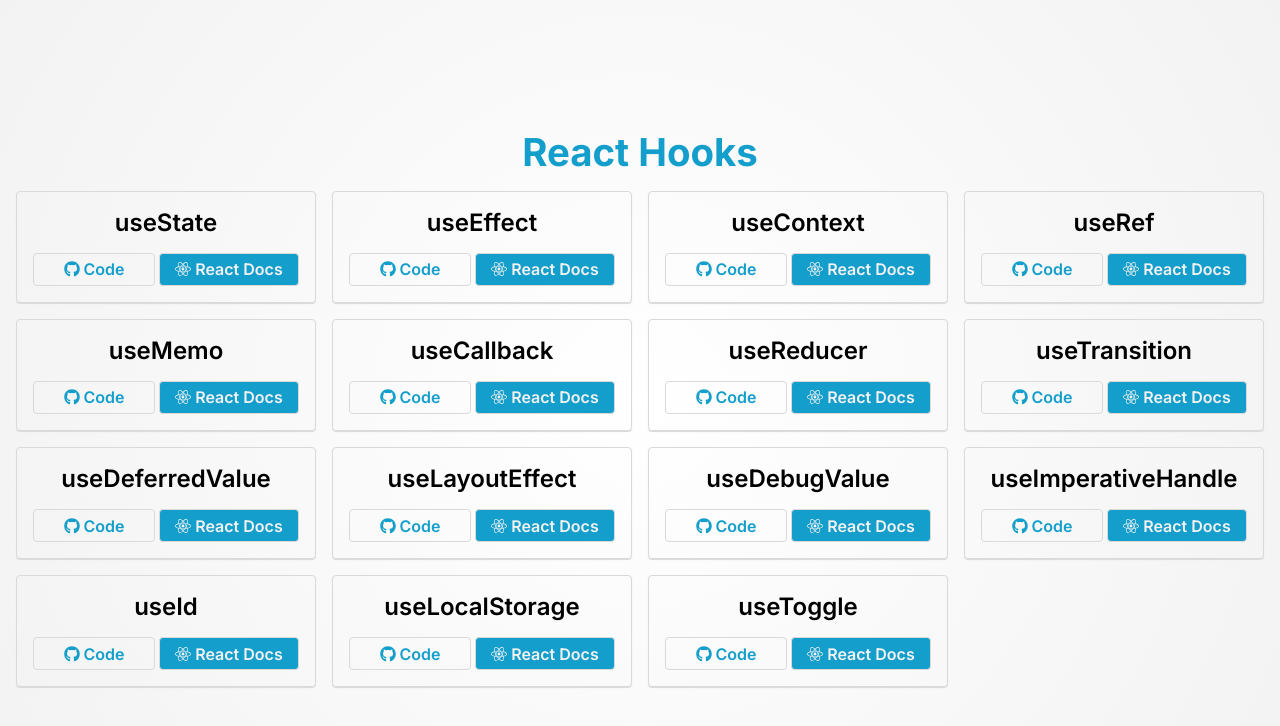
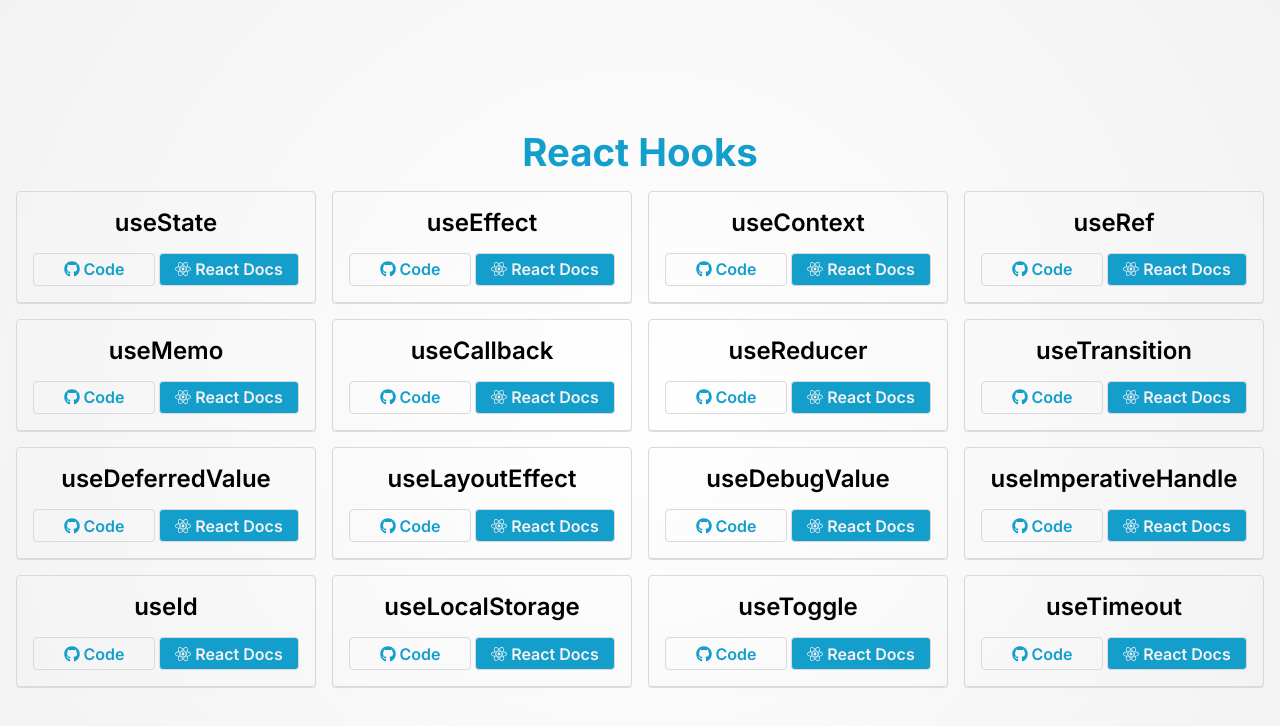
Before and after one commit to uttamakwana/react-hooks, a React (Vite) app: page / in a window 1280 px wide. Shown: the top 726 px of the page. Built offline with nearby package versions, Linux system fonts and the light colour scheme.

Commit message:
Hook: useTimeout completed

```diff
--- a/src/App.jsx
+++ b/src/App.jsx
@@ -1,5 +1,5 @@
 import { Route, Routes, useLocation, useNavigate } from "react-router-dom";
-import { Landing, UseState, UseEffect, UseContext, UseRef, UseMemo, UseCallback, UseReducer, UseTransition, UseDeferredValue, UseLayoutEffect, UseDebugValue, UseImperativeHandle, UseId, UseLocalStorage, UseToggle } from "./pages";
+import { Landing, UseState, UseEffect, UseContext, UseRef, UseMemo, UseCallback, UseReducer, UseTransition, UseDeferredValue, UseLayoutEffect, UseDebugValue, UseImperativeHandle, UseId, UseLocalStorage, UseToggle, UseTimeout } from "./pages";
 import { FaBars, FaHome } from "react-icons/fa";
 import { Sidebar } from "./components";
 
@@ -30,6 +30,7 @@
         <Route path="/useId" element={<UseId />} />
         <Route path="/useLocalStorage" element={<UseLocalStorage />} />
         <Route path="/useToggle" element={<UseToggle />} />
+        <Route path="/useTimeout" element={<UseTimeout />} />
 
       </Routes>
       {pathname !== "/" && (
--- a/src/constants/hooks.js
+++ b/src/constants/hooks.js
@@ -17,7 +17,8 @@
   // "useFormStatus",
   // "useOptimistic",
   "useLocalStorage",
-  "useToggle"
+  "useToggle",
+  "useTimeout"
 ];
 
 export const hooks = hooksArr.map((hook, index) => ({
--- a/src/pages/index.js
+++ b/src/pages/index.js
@@ -15,6 +15,7 @@
 // custom hooks
 import UseLocalStorage from "./useLocalStorage/useLocalStorage.jsx";
 import UseToggle from "./useToggle/useToggle.jsx";
+import UseTimeout from "./useTimeout/useTimeout.jsx";
 
 export {
   Landing,
@@ -32,5 +33,6 @@
   UseImperativeHandle,
   UseId,
   UseLocalStorage,
-  UseToggle
+  UseToggle,
+  UseTimeout
 };
--- /dev/null
+++ b/src/pages/useTimeout/hook/useTimeout.js
@@ -0,0 +1,30 @@
+import { useCallback, useEffect, useRef } from "react";
+
+export function useTimeout(callback, delay) {
+  const callbackRef = useRef(callback);
+  const timeoutRef = useRef();
+
+  useEffect(() => {
+    callbackRef.current = callback;
+  }, [callback]);
+
+  const set = useCallback(() => {
+    timeoutRef.current = setTimeout(() => callbackRef.current(), delay);
+  }, [delay]);
+
+  const clear = useCallback(() => {
+    timeoutRef.current && clearTimeout(timeoutRef.current);
+  }, []);
+
+  useEffect(() => {
+    set();
+    return clear;
+  }, [delay, set, clear]);
+
+  const reset = useCallback(() => {
+    clear();
+    set();
+  }, [clear, set]);
+
+  return { reset, clear };
+}
--- /dev/null
+++ b/src/pages/useTimeout/useTimeout.jsx
@@ -0,0 +1,35 @@
+import { useState } from "react";
+import { Hero } from "../../components";
+import { useTimeout } from "./hook/useTimeout.js";
+
+const UseTimeout = () => {
+  const [count, setCount] = useState(() => 10);
+  //does: it will allow you to perform action after some delay
+  //! here after one second you are setting count to 0
+  //? the advantage over here is that it will not cause the infinite-render and will perform action every time you change the delay and callback
+  //! clear, reset are option if you don't want to use timeout then just use clear to clear the timeout and if you want to reset means you want to clear the timeout and perform the callback action you can do this
+  const { clear, reset } = useTimeout(() => setCount(0), 1000);
+  return (
+    <main className="hook-container use-timeout-hook-container">
+      <Hero
+        hookName={"useTimeout"}
+        heroText={
+          "by creating counter which set to 0 from 10 when page loads and you can increment and can clear that timeout"
+        }
+      />
+      <div className="| readable-container my-1 text-center">
+        <p className="| fw-900 fs-subheading">{count}</p>
+        <div className="| gap-1 flex-center">
+          <button className="| btn" onClick={clear}>
+            Clear Timeout
+          </button>
+          <button className="| btn" onClick={reset}>
+            Reset Timeout
+          </button>
+        </div>
+      </div>
+    </main>
+  );
+};
+
+export default UseTimeout;
```
